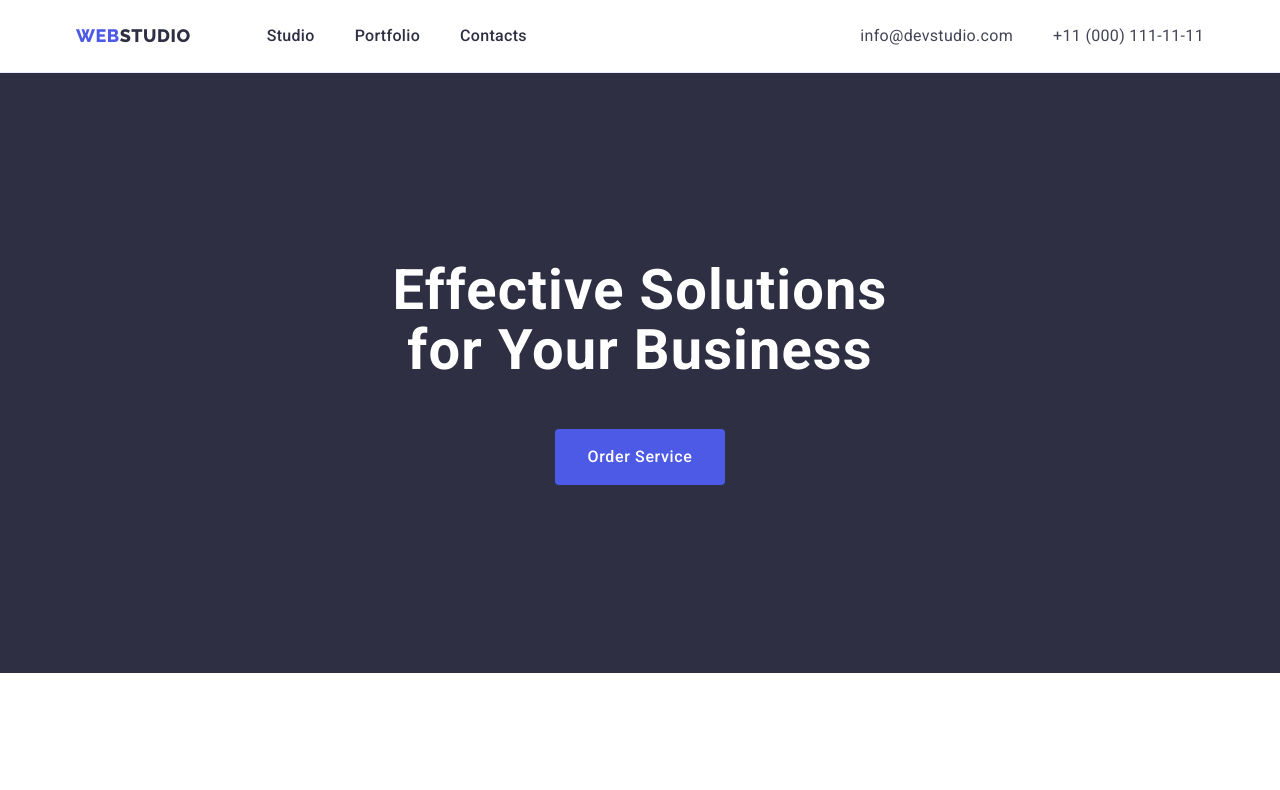
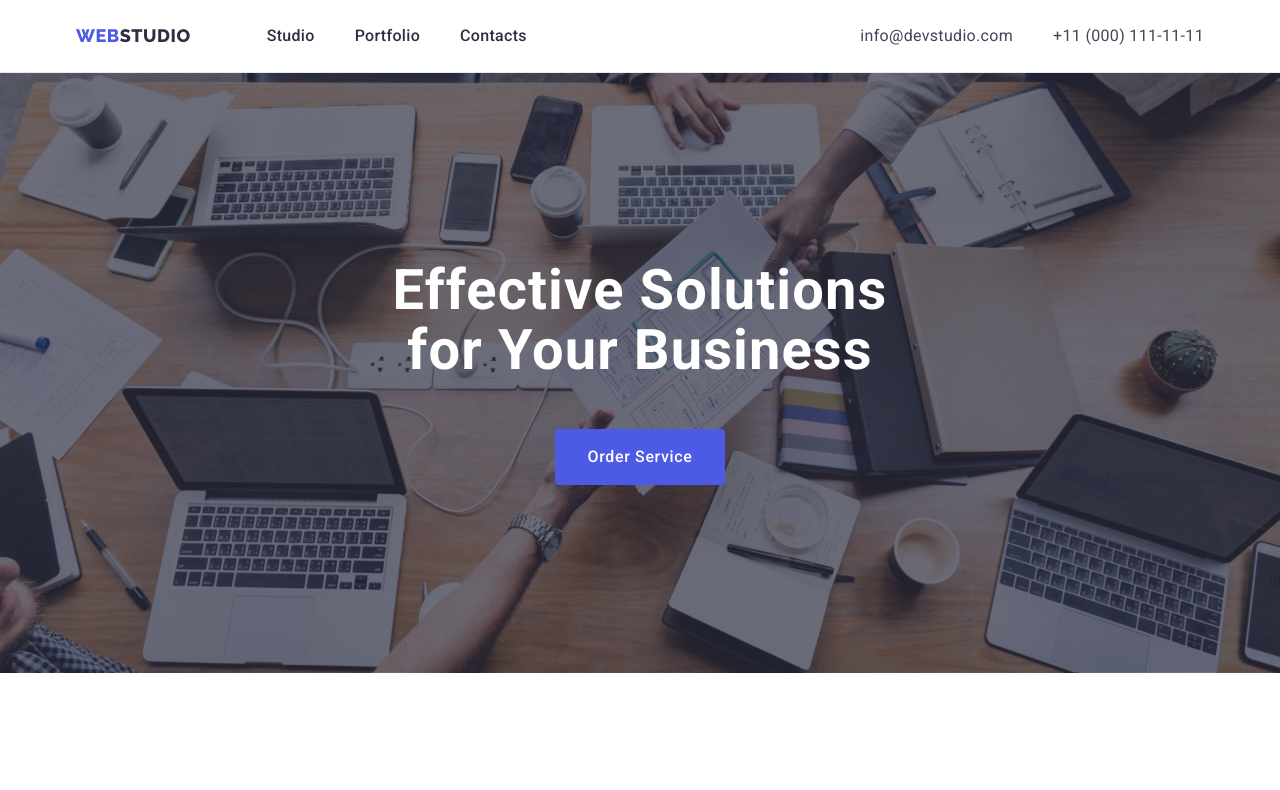
Before and after one commit to Strekozak/goit-markup-hw-04, a plain HTML site: page index.html in a window 1280 px wide. Shown: the top 790 px of the page. Drawn offline with nearby package versions, Linux system fonts and the light colour scheme.

Commit message:
hw4 hero

```diff
--- a/css/styles.css
+++ b/css/styles.css
@@ -135,6 +135,14 @@ img {
     background-color: var(--color-navy-blue);
     padding-top: 188px;
     padding-bottom: 188px;
+    max-width: 1440px;
+    margin-left: auto;
+    margin-right: auto;
+    background-image: linear-gradient(rgba(46, 47, 66, 0.7), rgba(46, 47, 66, 0.7)),
+    url(../images/backgrounds/hero-image.jpg);
+    background-repeat: no-repeat;
+    background-size: cover;
+    background-position: center;
 }
 
 .hero-title {
```
Also changed, not shown: images/backgrounds/hero-image.jpg (added).
